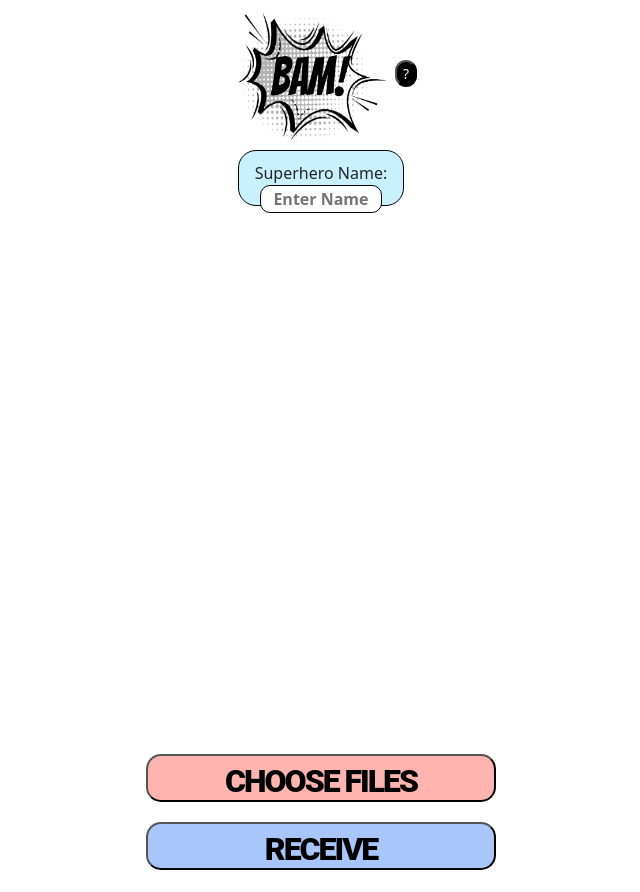
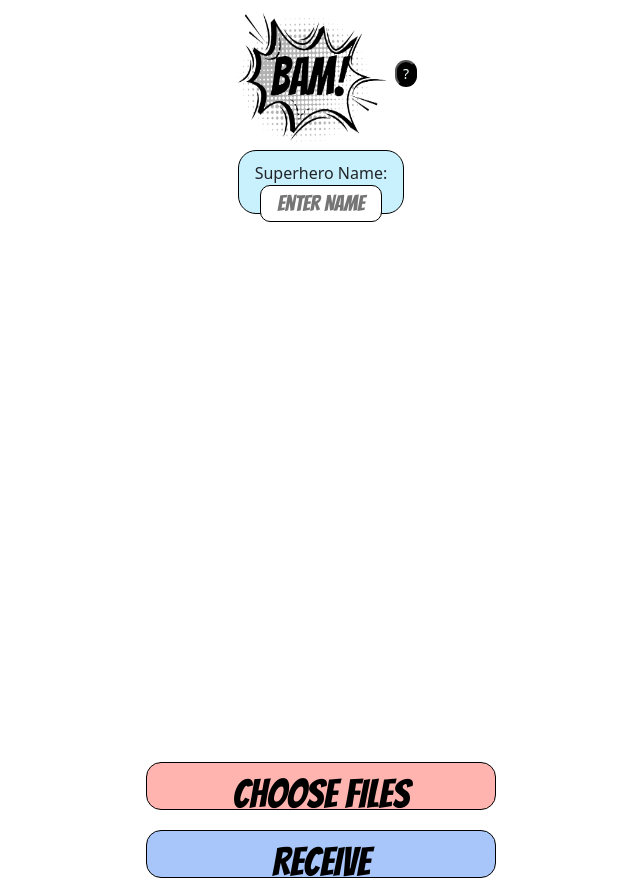
Before and after one commit to BAM-File-Transfer/BAM, a React (Create React App) app in the folder client/: page / in a window 1280 px wide. Shown: the whole page, without its empty margins (319-959 px from the left). Built offline with nearby package versions, Linux system fonts and the light colour scheme.

Commit message:
Added Bangers font to landing page

```diff
--- a/client/src/Components/button.css
+++ b/client/src/Components/button.css
@@ -1,21 +1,24 @@
+@import  "//fonts.googleapis.com/css?family=Bangers";
+
 .button {
-    font-family: "Roboto", sans-serif;
-    font-size: 32px;
-    font-weight: 800;
+    font-family: 'Bangers';
+    font-style: normal;
+    font-size: 40px;
+    font-weight: 600px;
     height: 6vh;
     border-radius: 15px;
+    border: 1.3px solid black;
     max-width: 350px;
     min-width:350px;
     margin: 10px;
     transition: transform 0.3s ease;
-    letter-spacing: -2px;
 }
 
 .SuperheroName {
     margin: auto;
     width: 13%;
-    height: 7vh;
-    border: 1.5px solid black;
+    height: 8vh;
+    border: 1.3px solid black;
     padding: 10px;
     border-radius: 18px;
     background-color: rgba(201,241,253,255)
@@ -27,11 +30,14 @@
   }
 
 .FilenameBox {
+    font-family: 'Bangers';
+    font-style: normal;
+    font-size: 22px;
     border-radius: 10px;
     border: 1.4px solid black;
     width: 85%;
     text-align:center;
-    font-weight: 800;
+    font-weight: 300px;
 }
 
 .receiveFilesButton {
```
